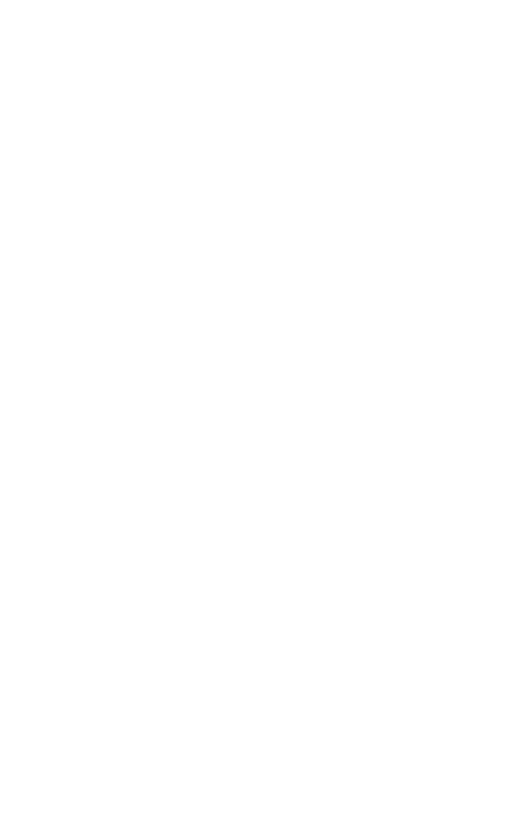
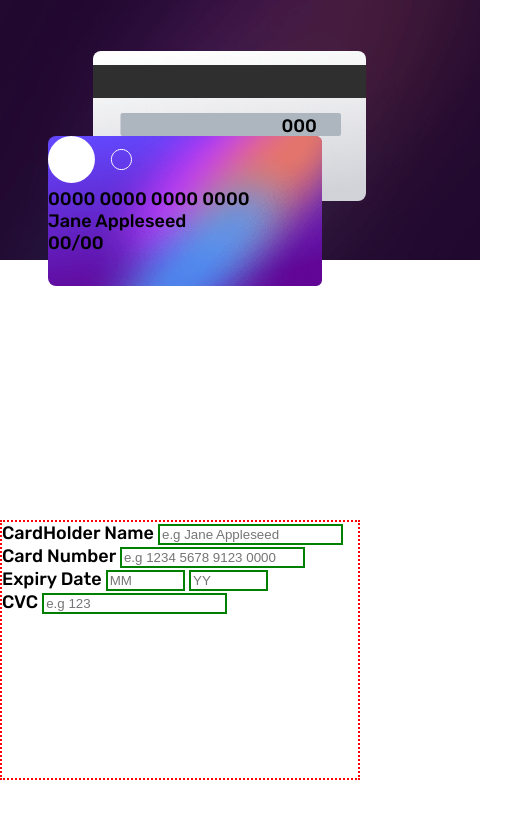
Before and after one commit to devsekar-1992/fm-interactive-card-details, a plain HTML site: page index.html in a window 390 px wide. Shown: the whole page, 528 px wide, since content can reach past the window. Drawn offline with Linux system fonts and the light colour scheme.

Commit message:
Add front card in mobile,add content in both background and front

```diff
--- a/index.html
+++ b/index.html
@@ -12,10 +12,44 @@
 <body>
 <main id="main-grid">
   <div class="left-panel">
-
+    <div id="cvv_side_card">
+      <p id="cvv">000</p>
+    </div>
+    <div id="front_side_card">
+      <img src="./images/card-logo.svg" alt="Card Logo" srcset="">
+      <p>
+        0000 0000 0000 0000
+      </p>
+      <p>
+        Jane Appleseed
+      </p>
+      <p>
+        00/00
+      </p>
+          </div>
   </div>
   <div class="right-panel">
-    <Form></Form>
+    <Form>
+      <div>
+        <label for="card_name">CardHolder Name</label>
+        <input type="text" name="card_name" id="" placeholder="e.g Jane Appleseed">
+      </div>
+
+      <div>
+        <label for="card_no">Card Number</label>
+        <input type="text" name="card_no" id="" placeholder="e.g 1234 5678 9123 0000">
+      </div>
+      <div>
+        <label for="exp_date_month">Expiry Date</label>
+        <input type="text" name="exp_date_month" id="" placeholder="MM" />
+        <input type="text" name="exp_date_year" id="" placeholder="YY" />
+      </div>
+      <div>
+        <label for="cvv">CVC</label>
+        <input type="text" name="cvv_no" id="" placeholder="e.g 123">
+      </div>
+    </Form>
+
   </div>
 </main>
 </body>
--- a/style.css
+++ b/style.css
@@ -1,11 +1,10 @@
-@import url('https://fonts.googleapis.com/css2?family=Rubik:wght@300;400;500&display=swap');
+@import url("https://fonts.googleapis.com/css2?family=Rubik:wght@300;400;500&display=swap");
 
-*{
+* {
   border: 0;
   margin: 0;
 }
-:root{
-
+:root {
   --active-input-border: hsl(249, 99%, 64%) to hsl(278, 94%, 30%);
   --input-errors: hsl(0, 100%, 66%);
   --white: hsl(0, 0%, 100%);
@@ -14,20 +13,73 @@
   --very-dark-violet: hsl(278, 68%, 11%);
 }
 body {
-    font-family: 'Rubik',sans-serif;
+  font-family: "Rubik", sans-serif;
   font-weight: 500;
   font-size: 1.125rem;
 }
-@media screen and (min-width:962px) {
-#main-grid{
+#main-grid {
   display: grid;
-    grid-template-columns: 500px repeat(3,auto);
-    grid-template-rows: repeat(5,251px);
+  grid-template-columns: repeat(4, 120px);
+  grid-template-rows: repeat(4, 260px);
 }
-.left-panel{
+.left-panel {
+  grid-column: 1/5;
+  grid-row: 1/2;
+  background-image: url("./images/bg-main-mobile.png");
+  background-repeat: no-repeat;
+  background-size: cover;
+}
+#cvv_side_card{
+  min-width: 70%;
+  min-height: 150px;
+  position: absolute;
+  top: 3.18rem;
+  right: 1.5rem;
+    background-image: url("./images/bg-card-back.png");
+    background-repeat: no-repeat;
+    background-size: contain;
+    border-radius: 0.5rem;
+    display: flex;
+}
+#cvv{
+  display: flex;
+  justify-content: end;
+  align-items: center;
+  width: 82%;
+}
+#front_side_card{
+  min-width: 57%;
+  min-height: 150px;
+  position: relative;
+  top: 8.5rem;
+  left: 3rem;
+  background-image: url("./images/bg-card-front.png");
+  background-repeat: no-repeat;
+  background-size: contain;
+  border-radius: 0.5rem;
+}
+.right-panel {
+  background-color: var(--white);
+  grid-column: 1/4;
+  grid-row: 3/4;
+  border: 2px dotted red;
+}
+input[type="text"] {
+  border: 2px solid green;
+}
+input[name*="exp_date"] {
+  width: 20%;
+}
+@media screen and (min-width: 962px) {
+  #main-grid {
+    display: grid;
+    grid-template-columns: 500px repeat(3, auto);
+    grid-template-rows: repeat(5, 251px);
+  }
+  .left-panel {
     grid-column: 1/2;
     grid-row: 1/6;
-    background-image: url('./images/bg-main-desktop.png');
+    background-image: url("./images/bg-main-desktop.png");
     background-repeat: no-repeat;
     background-size: cover;
   }
```
Lines whose indentation alone changed are shown as unchanged.
